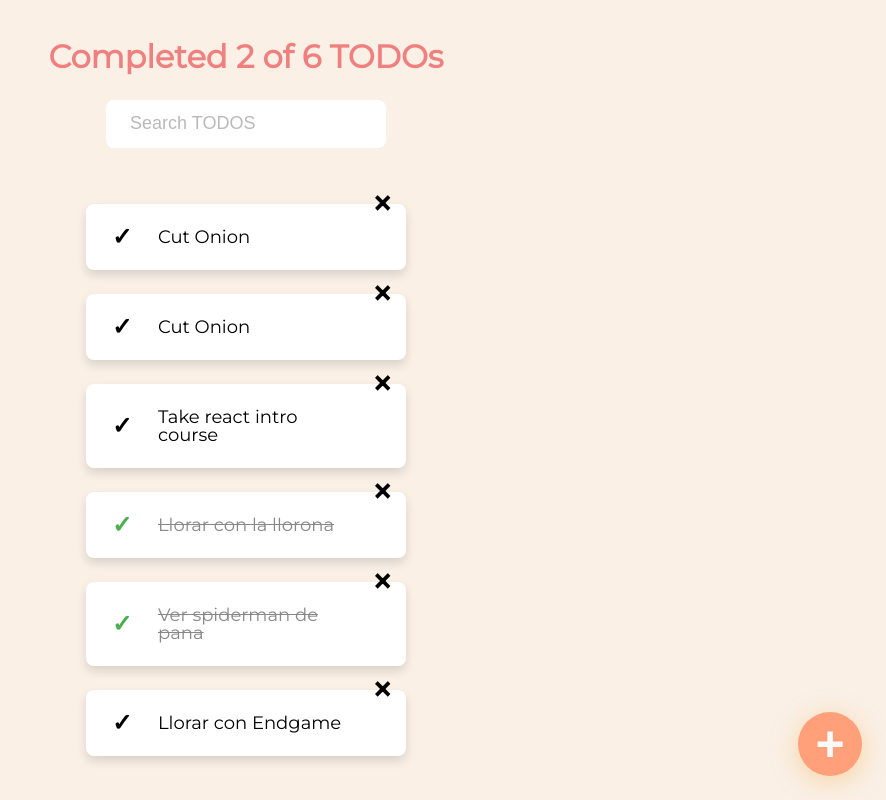
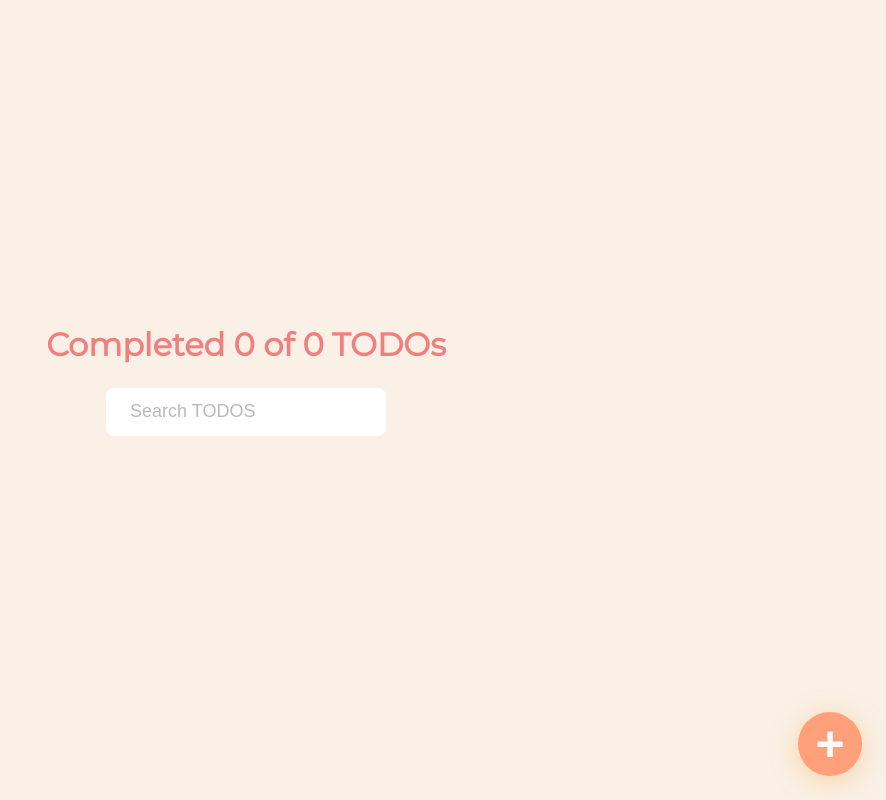
Before and after one commit to dloyolar/react-todo-machine-composition-components, a React (Create React App) app: page / in a window 1280 px wide. Shown: the whole page, without its empty margins (394-1280 px from the left). Built offline with nearby package versions, Linux system fonts and the light colour scheme; the HTML template or start-up script is replaced by a standard one.

Commit message:
refactor: use new customHook

```diff
--- a/src/App.js
+++ b/src/App.js
@@ -1,23 +1,22 @@
-// import './App.css';
-
 import { useState } from 'react';
 import { CreateTodoButton } from './components/CreateTodoButton/CreateTodoButton';
 import { TodoCounter } from './components/TodoCounter/TodoCounter';
 import { TodoItem } from './components/TodoItem/TodoItem';
 import { TodoList } from './components/TodoList/TodoList';
 import { TodoSearch } from './components/TodoSearch/TodoSearch';
+import { useLocalStorage } from './hooks/useLocalStorage';
 
-const defaultTodos = [
-  { id: 1, text: 'Cut Onion', completed: false },
-  { id: 2, text: 'Cut Onion', completed: false },
-  { id: 3, text: 'Take react intro course', completed: false },
-  { id: 4, text: 'Llorar con la llorona', completed: true },
-  { id: 5, text: 'Ver spiderman de pana', completed: true },
-  { id: 6, text: 'Llorar con Endgame', completed: false },
-];
+// const defaultTodos = [
+//   { id: 1, text: 'Cut Onion', completed: false },
+//   { id: 2, text: 'Cut Onion', completed: false },
+//   { id: 3, text: 'Take react intro course', completed: false },
+//   { id: 4, text: 'Llorar con la llorona', completed: true },
+//   { id: 5, text: 'Ver spiderman de pana', completed: true },
+//   { id: 6, text: 'Llorar con Endgame', completed: false },
+// ];
 
 function App() {
-  const [todos, setTodos] = useState(defaultTodos);
+  const [todos, saveTodos] = useLocalStorage('TODOS_V1', []);
   const [searchValue, setSearchValue] = useState('');
 
   const completedTodos = todos.filter((todo) => todo.completed).length;
@@ -39,14 +38,14 @@ function App() {
     const todoIndex = todos.findIndex((todo) => todo.id === id);
     const newTodos = [...todos];
     newTodos[todoIndex].completed = !newTodos[todoIndex].completed;
-    setTodos(newTodos);
+    saveTodos(newTodos);
   };
 
   const deleteTodo = (id) => {
     const todoIndex = todos.findIndex((todo) => todo.id === id);
     const newTodos = [...todos];
     newTodos.splice(todoIndex, 1);
-    setTodos(newTodos);
+    saveTodos(newTodos);
   };
 
   return (
```
